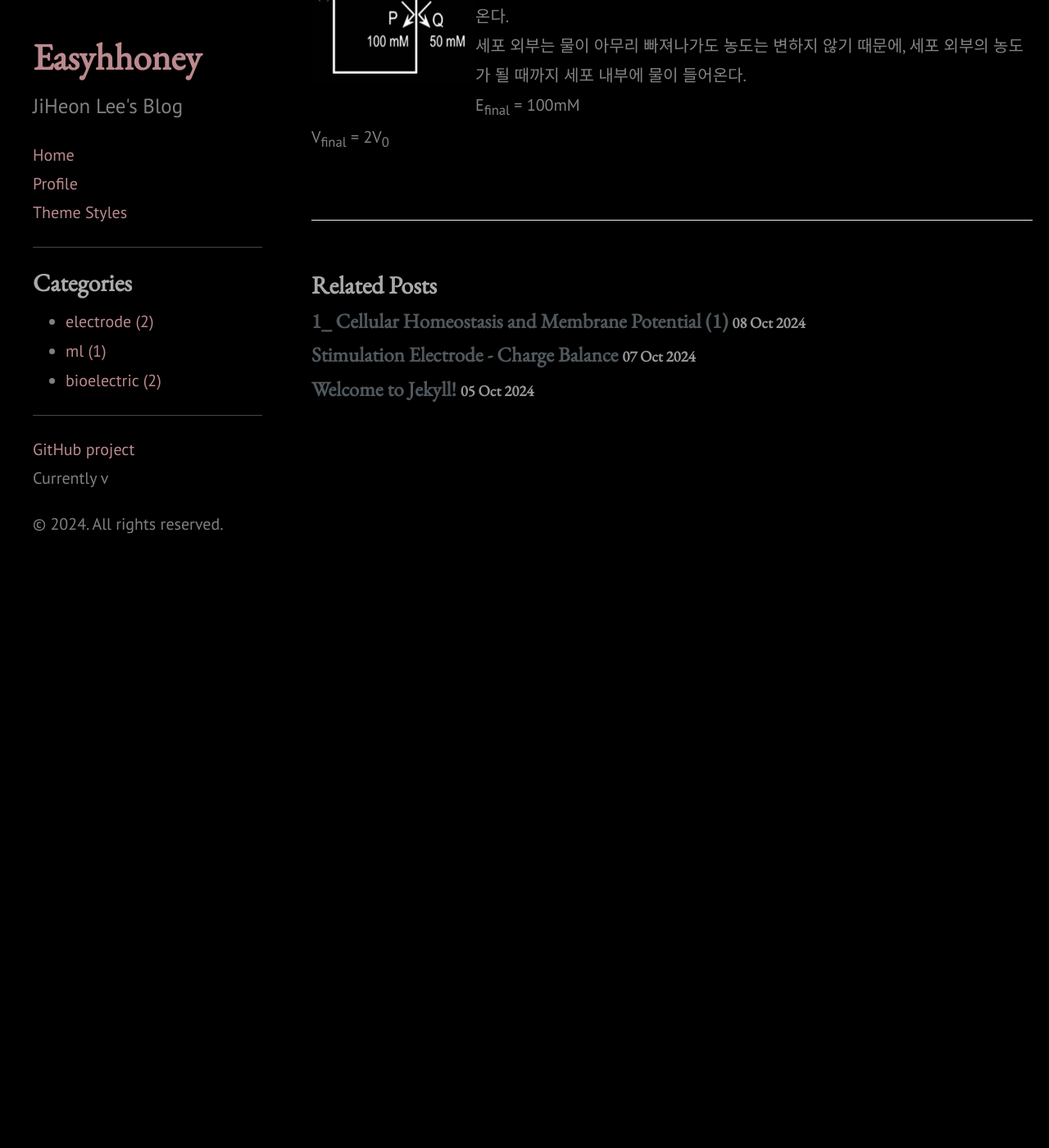
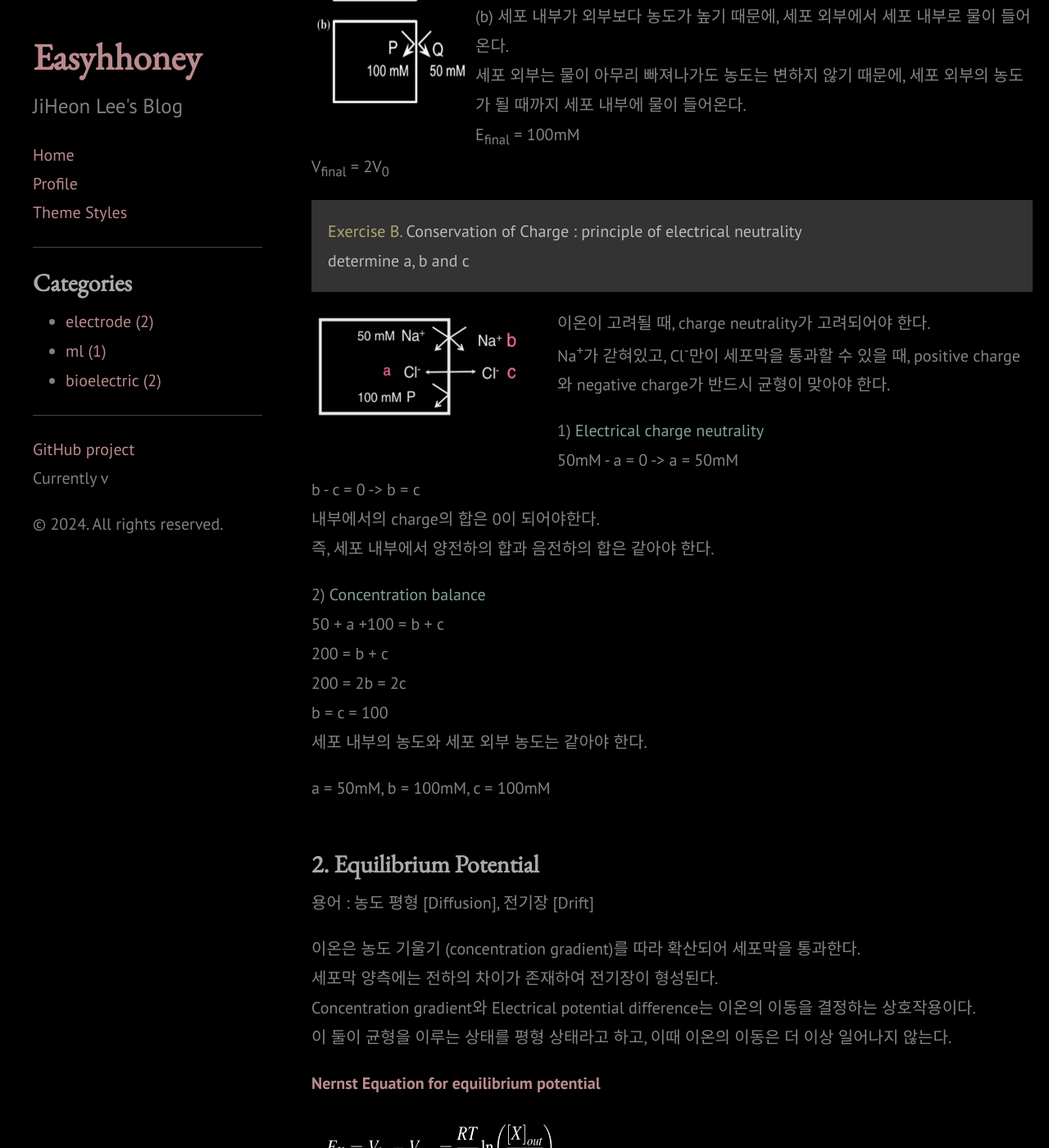
Before and after one commit to easyhhoney/easyhhoney.github.io, a Jekyll site: the page built from _posts/2024-10-11-Celluar-Homeostasis(2).md, in a window 1280 px wide and 1400 px high, scrolled down 2181 px. Shown: the whole window at 82% size. Built offline with Jekyll 4.4.1, drawn with Linux system fonts in a browser that asks for light colours; before the commit the page ends 2811 px from its top, so only the background shows below that; some of the changed text lies outside the part shown.

Commit message:
Cellular Homeostasis_2_add

```diff
--- a/_posts/2024-10-11-Celluar-Homeostasis(2).md
+++ b/_posts/2024-10-11-Celluar-Homeostasis(2).md
@@ -5,7 +5,9 @@ date: 2024-10-08 18:00:00 +09:00
 categories: bioelectric
 ---
 #### Contents
- 1. 삼투압
+ 1. Osmotic Balance (삼투압)
+ 2. Equilibrium Potential (평형 전위)
+
 
 
 * * *
@@ -49,3 +51,75 @@ V<sub>final</sub> = V<sub>0</sub> <br>
 세포 외부는 물이 아무리 빠져나가도 농도는 변하지 않기 때문에, 세포 외부의 농도가 될 때까지 세포 내부에 물이 들어온다.<br>
 E<sub>final</sub> = 100mM <br>
 V<sub>final</sub> = 2V<sub>0</sub> <br>
+
+
+<p class="message">
+   <span class="highlight-lemon">Exercise B.</span> Conservation of Charge : principle of electrical neutrality<br>
+   determine a, b and c
+ <br>
+</p>
+
+<img src="{{ site.baseurl }}/images/스크린샷 2024-10-13 오후 7.12.20.png" alt="삼투압5" width="300" height="150" style = "float:left;">
+
+이온이 고려될 때, charge neutrality가 고려되어야 한다. <br>
+Na<sup>+</sup>가 갇혀있고, Cl<sup>-</sup>만이 세포막을 통과할 수 있을 때, positive charge와 negative charge가 반드시 균형이 맞아야 한다. <br>
+
+1) <span class="highlight-green">Electrical charge neutrality</span> <br>
+50mM - a = 0      -> a = 50mM <br>
+b - c = 0         -> b = c <br>
+내부에서의 charge의 합은 0이 되어야한다.<br>
+즉, 세포 내부에서 양전하의 합과 음전하의 합은 같아야 한다. <br>
+
+2) <span class="highlight-green"> Concentration balance</span> <br>
+50 + a +100 = b + c<br>
+200 = b + c<br>
+200 = 2b = 2c<br>
+b = c = 100<br>
+세포 내부의 농도와 세포 외부 농도는 같아야 한다. <br>
+
+a = 50mM, b = 100mM, c = 100mM <br>
+<br>
+
+## 2. Equilibrium Potential
+
+용어 : 농도 평형 [Diffusion], 전기장 [Drift] <br>
+
+이온은 농도 기울기 (concentration gradient)를 따라 확산되어 세포막을 통과한다.<br>
+세포막 양측에는 전하의 차이가 존재하여 전기장이 형성된다.<br>
+Concentration gradient와 Electrical potential difference는 이온의 이동을 결정하는 상호작용이다.<br>
+이 둘이 균형을 이루는 상태를 평형 상태라고 하고, 이때 이온의 이동은 더 이상 일어나지 않는다.<br>
+
+<strong> Nernst Equation for equilibrium potential </strong> <br>
+
+<img src="{{ site.baseurl }}/images/스크린샷 2024-10-13 오후 8.40.56.png" alt="삼투압6" width="310" height="80">
+
+Nernst Equation은 세포막을 통해 특정 이온의 확산을 하지 않도록 하는 세포막 양측의 전위를 계산하는 방정식이다. Nernst 전위의 크기는 세포막 안팎의 해당 이온의 농도 비율에 의해 결정된다.<br>
+
+R : 기체 상수 (8.314 J/mol·K)<br>
+T : 절대 온도 (Kelvin)<br>
+F : Faraday 상수 (96,485 C/mol)<br>
+
+25℃를 전제로 하여 상수를 대입하고, 상용로그 값을 사용하여 (lnx = 2.303logx) 방정식을 간편하게 만들어 아래 식이 완성된다.
+
+<img src="{{ site.baseurl }}/images/스크린샷 2024-10-13 오후 8.42.56.png" alt="삼투압6" width="270" height="80">
+<br>
+## 3. Donnan Equilibrium
+
+도난 평형 (Donnan equilibrium) : 두 개의 이온이 세포막을 통과할 수 있을 때, 세포 내부와 외부의 이온 농도 비율을 결정하는 원리이다. 반투막을 통해 물은 자유롭게 이동할 수 있지만 한가지 이온은 이동할 수 없는 상황에서 적용된다.
+
+예를 들어, K<sup>+</sup> Cl<sup>+</sup> 이온이 세포막을 통과할 수 있다고 가정해보자. <br>
+세포 안에서 오직 하나의 membrane potential이 있을 수 있다. <br>
+
+
+<img src="{{ site.baseurl }}/images/스크린샷 2024-10-13 오후 9.04.39.png" alt="삼투압6" width="550" height="80">
+
+  <script src="https://cdn.jsdelivr.net/npm/mathjax@3/es5/tex-mml-chtml.js"></script>
+  <script>
+    MathJax.typeset();
+  </script>
+
+위 식을 정리하면,
+
+$$\frac{[K^+]_{out}}{[K^+]_{in}} = \frac{[Cl^-]_{in}}{[Cl^-]_{out}}$$
+
+결국  K<sup>+</sup>와 Cl<sup>-</sup> 이온 내부의 농도 곱 =  K<sup>+</sup> Cl<sup>-</sup> 이온 외부의 농도의 곱과 같다.
```
Also changed, not shown: images/스크린샷 2024-10-13 오후 7.12.20.png (added), images/스크린샷 2024-10-13 오후 8.40.56.png (added), images/스크린샷 2024-10-13 오후 8.42.56.png (added), images/스크린샷 2024-10-13 오후 9.04.39.png (added).
